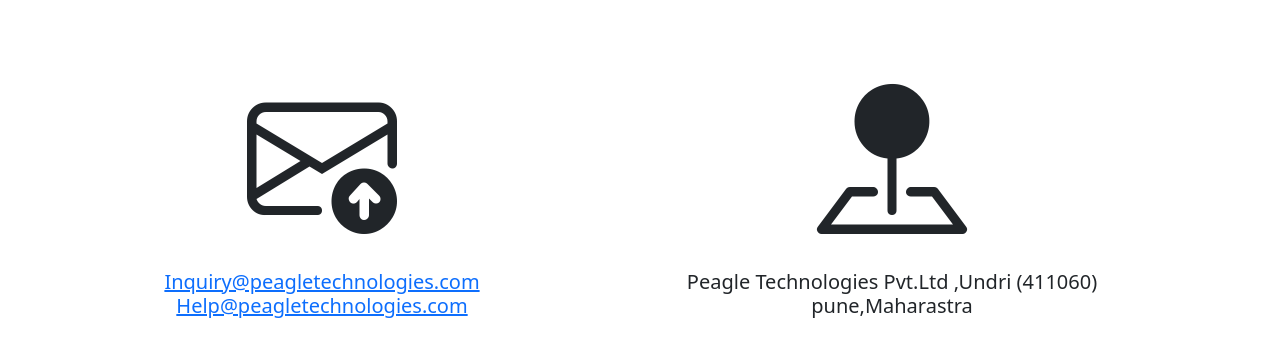
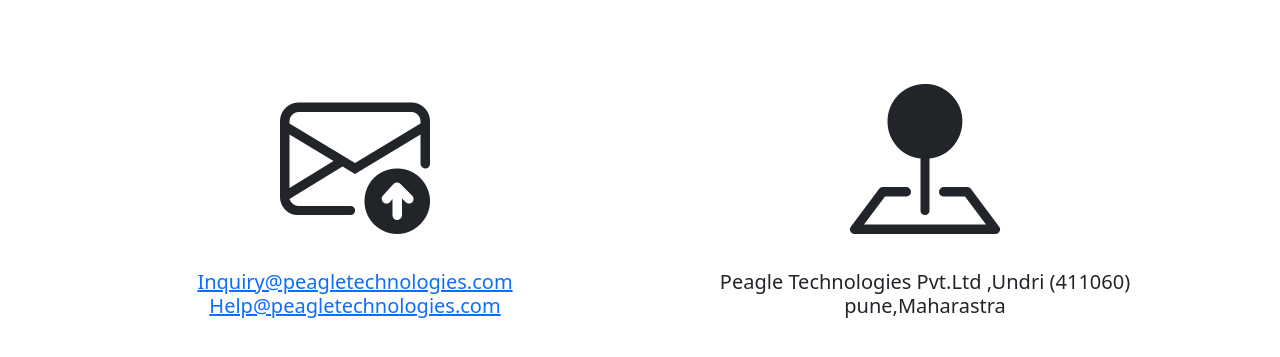
Before and after one commit to deepmammu/peagletechnologies.github.io, a plain HTML site: page index.html in a window 1280 px wide. Shown: the part 723-1080 px from the top of the page. Drawn offline with nearby package versions, Linux system fonts and the light colour scheme.

Commit message:
second commit

```diff
--- a/index.html
+++ b/index.html
@@ -69,7 +69,7 @@
         <div class="container">
             <div class="row">
                 <div class="col-md-6">
-                    <div class="card-body" style="width: 30rem;">
+                    <div class="card-body">
                         <i class="bi bi-envelope-arrow-up" style="font-size:150px"></i>
                         <div>
                             <h5 class="card-title"><a
@@ -82,7 +82,7 @@
                     </div>
                 </div>
                 <div class="col-md-6">
-                    <div class="card-body" style="width: 30rem;">
+                    <div class="card-body">
                         <i class="bi bi-pin-map-fill" style="font-size:150px"></i>
                         <div class="">
                             <h5 class="card-title"> Peagle Technologies Pvt.Ltd ,Undri (411060)<br>pune,Maharastra
```
